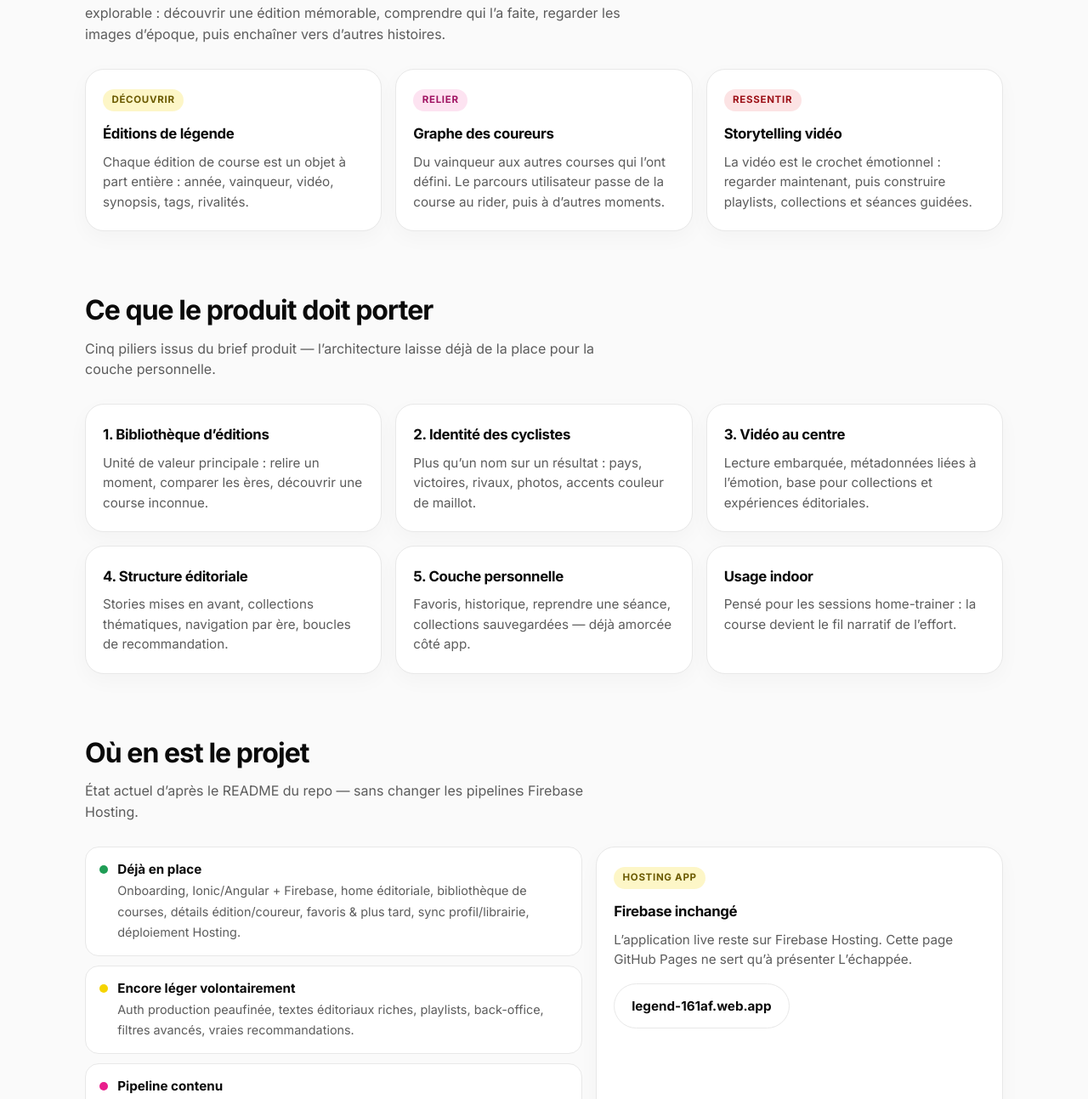
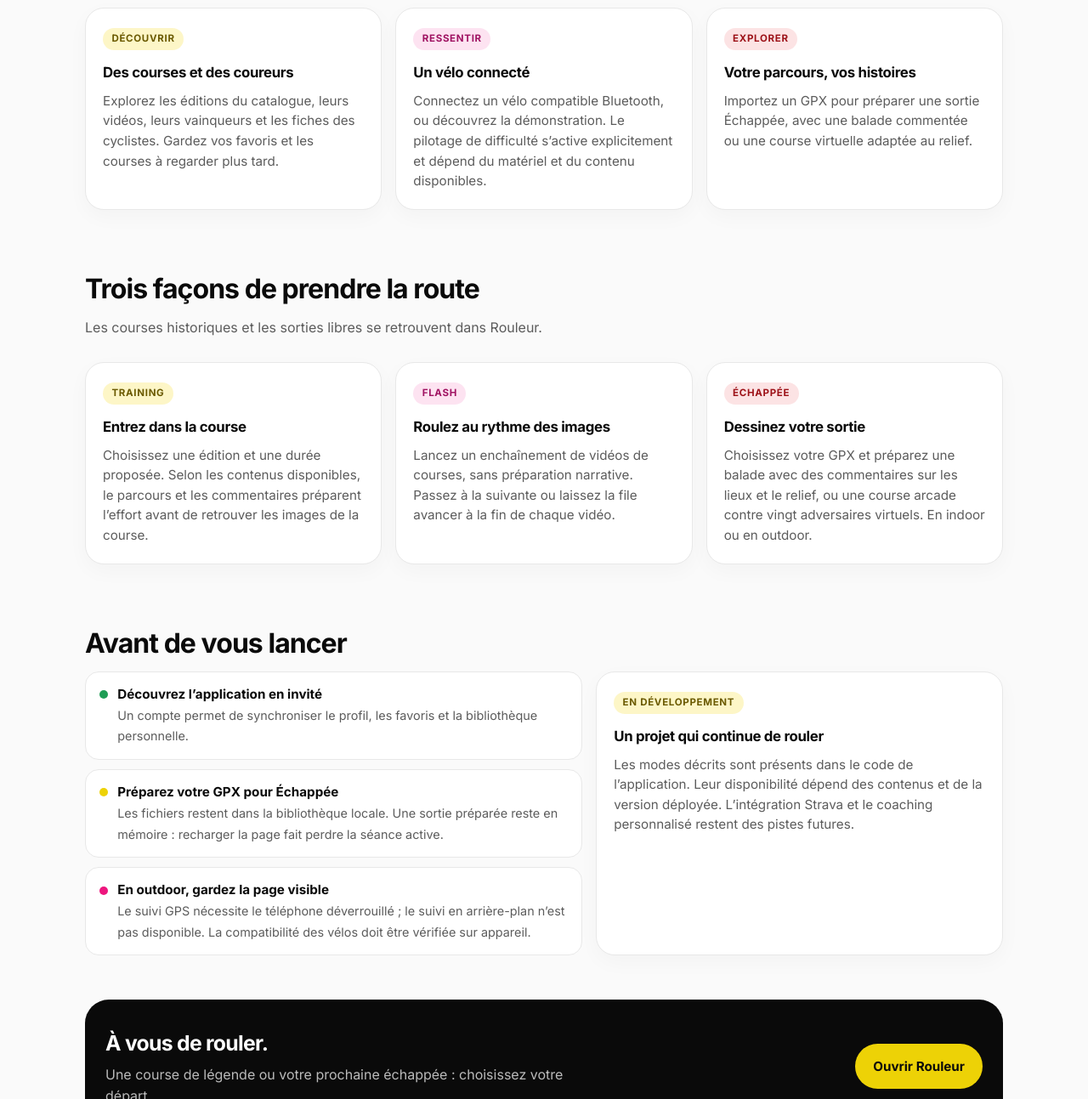
Before and after one commit to bevrard/echappee-site, a plain HTML site: page index.html in a window 1280 px wide. Shown: the part 768-2061 px from the top of the page at 85% size. Drawn offline with Linux system fonts and the light colour scheme.

Commit message:
feat(branding): present Rouleur and current riding modes

```diff
--- a/index.html
+++ b/index.html
@@ -3,10 +3,11 @@
 <head>
   <meta charset="utf-8" />
   <meta name="viewport" content="width=device-width, initial-scale=1" />
-  <title>L’échappée — Entraînement vélo</title>
-  <meta name="description" content="L’échappée transforme les grandes éditions de courses cyclistes en séances d’entraînement immersives : vidéos, coureurs, histoires." />
+  <title>Rouleur — Ride like a legend</title>
+  <meta name="description" content="Rouleur : revivez les grandes courses en Training ou Flash, et explorez vos parcours GPX avec Échappée." />
   <meta name="theme-color" content="#0a0a0a" />
-  <link rel="icon" href="assets/lechappee-logo.png" />
+  <link rel="icon" type="image/png" href="assets/favicon.png" />
+  <link rel="apple-touch-icon" href="assets/apple-touch-icon.png" />
   <link rel="preconnect" href="https://fonts.googleapis.com" />
   <link rel="preconnect" href="https://fonts.gstatic.com" crossorigin />
   <link href="https://fonts.googleapis.com/css2?family=Inter:wght@400;500;600;700;800&display=swap" rel="stylesheet" />
@@ -16,9 +17,9 @@
       --paper: #fafafa;
       --muted: #5c5c5c;
       --line: #e8e8e8;
-      --yellow: #f5d400;
-      --pink: #e91e8c;
-      --red: #e31c23;
+      --yellow: #edd206;
+      --pink: #ed167e;
+      --red: #ed262e;
       --card: #ffffff;
       --shadow: 0 18px 50px rgba(10, 10, 10, 0.08);
       --radius: 22px;
@@ -38,6 +39,8 @@
     }
 
     a { color: inherit; }
+    a:focus-visible { outline: 3px solid var(--pink); outline-offset: 4px; }
+    @media (prefers-reduced-motion: reduce) { html { scroll-behavior: auto; } .btn { transition: none; } }
 
     .wrap {
       width: min(1080px, calc(100% - 2.5rem));
@@ -329,7 +332,8 @@
 
     @media (max-width: 860px) {
       .hero, .grid, .status { grid-template-columns: 1fr; }
-      nav { display: none; }
+      header { flex-wrap: wrap; }
+      nav { gap: .7rem; font-size: .85rem; }
       .hero { padding-top: 1.5rem; }
     }
   </style>
@@ -338,25 +342,25 @@
   <div class="wrap">
     <header>
       <a class="brand" href="./">
-        <img src="assets/lechappee-logo.png" alt="Logo L’échappée" />
-        <span>L’échappée</span>
+        <img src="assets/rouleur-logo.png" alt="" />
+        <span>Rouleur</span>
       </a>
       <nav>
         <a href="#vision">Vision</a>
-        <a href="#pilliers">Piliers</a>
-        <a href="#statut">Statut</a>
+        <a href="#experiences">Expériences</a>
+        <a href="#demarrer">Commencer</a>
         <a href="https://legend-161af.web.app" target="_blank" rel="noopener">Ouvrir l’app</a>
       </nav>
     </header>
 
     <section class="hero">
       <div>
-        <p class="eyebrow">Entraînement vélo</p>
+        <p class="eyebrow">Rouleur · Ride like a legend</p>
         <h1>Les grandes courses, <em>relancées</em> en séance.</h1>
         <p class="lede">
-          L’échappée (projet <strong>Legend</strong>) transforme les éditions iconiques du cyclisme
-          en bibliothèque vivante : vidéos, coureurs, contexte historique — pour s’entraîner
-          indoor en s’immergeant dans la course, pas seulement en suivant un entraînement générique.
+          Revivez les grandes courses du cyclisme sur votre vélo indoor, enchaînez les vidéos
+          en Flash ou partez sur votre propre parcours GPX avec Échappée.
+          Une application, plusieurs façons de rouler.
         </p>
         <div class="actions">
           <a class="btn btn-primary" href="https://legend-161af.web.app" target="_blank" rel="noopener">Essayer l’app</a>
@@ -364,114 +368,45 @@
         </div>
       </div>
       <aside class="hero-card">
-        <img src="assets/lechappee-logo.png" alt="L’échappée — logo montagne et cycliste" />
-        <p>Une identité visuelle déjà en place. Cette page décrit le produit sans toucher au déploiement Firebase de l’app.</p>
+        <img src="assets/rouleur-logo.png" alt="Rouleur — Ride like a legend, montagne et cycliste" />
+        <p>Les grandes courses. Vos propres échappées.</p>
       </aside>
     </section>
 
+    <main>
     <section id="vision">
-      <h2 class="section-title">Pourquoi L’échappée</h2>
-      <p class="section-sub">
-        L’objectif n’est pas une simple liste de résultats. C’est une archive éditoriale
-        explorable : découvrir une édition mémorable, comprendre qui l’a faite, regarder
-        les images d’époque, puis enchaîner vers d’autres histoires.
-      </p>
+      <h2 class="section-title">La passion du vélo comme fil conducteur</h2>
+      <p class="section-sub">Rouleur relie les images des grandes courses à votre effort, et les lieux de vos parcours à leurs histoires. Choisissez votre expérience depuis l’application.</p>
       <div class="grid">
-        <article class="card">
-          <span class="pill">Découvrir</span>
-          <h3>Éditions de légende</h3>
-          <p>Chaque édition de course est un objet à part entière : année, vainqueur, vidéo, synopsis, tags, rivalités.</p>
-        </article>
-        <article class="card">
-          <span class="pill pink">Relier</span>
-          <h3>Graphe des coureurs</h3>
-          <p>Du vainqueur aux autres courses qui l’ont défini. Le parcours utilisateur passe de la course au rider, puis à d’autres moments.</p>
-        </article>
-        <article class="card">
-          <span class="pill red">Ressentir</span>
-          <h3>Storytelling vidéo</h3>
-          <p>La vidéo est le crochet émotionnel : regarder maintenant, puis construire playlists, collections et séances guidées.</p>
-        </article>
+        <article class="card"><span class="pill">Découvrir</span><h3>Des courses et des coureurs</h3><p>Explorez les éditions du catalogue, leurs vidéos, leurs vainqueurs et les fiches des cyclistes. Gardez vos favoris et les courses à regarder plus tard.</p></article>
+        <article class="card"><span class="pill pink">Ressentir</span><h3>Un vélo connecté</h3><p>Connectez un vélo compatible Bluetooth, ou découvrez la démonstration. Le pilotage de difficulté s’active explicitement et dépend du matériel et du contenu disponibles.</p></article>
+        <article class="card"><span class="pill red">Explorer</span><h3>Votre parcours, vos histoires</h3><p>Importez un GPX pour préparer une sortie Échappée, avec une balade commentée ou une course virtuelle adaptée au relief.</p></article>
       </div>
     </section>
-
-    <section id="pilliers">
-      <h2 class="section-title">Ce que le produit doit porter</h2>
-      <p class="section-sub">Cinq piliers issus du brief produit — l’architecture laisse déjà de la place pour la couche personnelle.</p>
+    <section id="experiences">
+      <h2 class="section-title">Trois façons de prendre la route</h2>
+      <p class="section-sub">Les courses historiques et les sorties libres se retrouvent dans Rouleur.</p>
       <div class="grid">
-        <article class="card">
-          <h3>1. Bibliothèque d’éditions</h3>
-          <p>Unité de valeur principale : relire un moment, comparer les ères, découvrir une course inconnue.</p>
-        </article>
-        <article class="card">
-          <h3>2. Identité des cyclistes</h3>
-          <p>Plus qu’un nom sur un résultat : pays, victoires, rivaux, photos, accents couleur de maillot.</p>
-        </article>
-        <article class="card">
-          <h3>3. Vidéo au centre</h3>
-          <p>Lecture embarquée, métadonnées liées à l’émotion, base pour collections et expériences éditoriales.</p>
-        </article>
-        <article class="card">
-          <h3>4. Structure éditoriale</h3>
-          <p>Stories mises en avant, collections thématiques, navigation par ère, boucles de recommandation.</p>
-        </article>
-        <article class="card">
-          <h3>5. Couche personnelle</h3>
-          <p>Favoris, historique, reprendre une séance, collections sauvegardées — déjà amorcée côté app.</p>
-        </article>
-        <article class="card">
-          <h3>Usage indoor</h3>
-          <p>Pensé pour les sessions home-trainer : la course devient le fil narratif de l’effort.</p>
-        </article>
+        <article class="card"><span class="pill">Training</span><h3>Entrez dans la course</h3><p>Choisissez une édition et une durée proposée. Selon les contenus disponibles, le parcours et les commentaires préparent l’effort avant de retrouver les images de la course.</p></article>
+        <article class="card"><span class="pill pink">Flash</span><h3>Roulez au rythme des images</h3><p>Lancez un enchaînement de vidéos de courses, sans préparation narrative. Passez à la suivante ou laissez la file avancer à la fin de chaque vidéo.</p></article>
+        <article class="card"><span class="pill red">Échappée</span><h3>Dessinez votre sortie</h3><p>Choisissez votre GPX et préparez une balade avec des commentaires sur les lieux et le relief, ou une course arcade contre vingt adversaires virtuels. En indoor ou en outdoor.</p></article>
       </div>
     </section>
-
-    <section id="statut">
-      <h2 class="section-title">Où en est le projet</h2>
-      <p class="section-sub">État actuel d’après le README du repo — sans changer les pipelines Firebase Hosting.</p>
+    <section id="demarrer">
+      <h2 class="section-title">Avant de vous lancer</h2>
       <div class="status">
         <ul class="status-list">
-          <li>
-            <span class="dot ok"></span>
-            <div>
-              <strong>Déjà en place</strong>
-              <span>Onboarding, Ionic/Angular + Firebase, home éditoriale, bibliothèque de courses, détails édition/coureur, favoris &amp; plus tard, sync profil/librairie, déploiement Hosting.</span>
-            </div>
-          </li>
-          <li>
-            <span class="dot next"></span>
-            <div>
-              <strong>Encore léger volontairement</strong>
-              <span>Auth production peaufinée, textes éditoriaux riches, playlists, back-office, filtres avancés, vraies recommandations.</span>
-            </div>
-          </li>
-          <li>
-            <span class="dot"></span>
-            <div>
-              <strong>Pipeline contenu</strong>
-              <span>Collecte d’éditions via Actions + Firestore ; la page produit reste séparée de l’app déployée.</span>
-            </div>
-          </li>
+          <li><span class="dot ok" aria-hidden="true"></span><div><strong>Découvrez l’application en invité</strong><span>Un compte permet de synchroniser le profil, les favoris et la bibliothèque personnelle.</span></div></li>
+          <li><span class="dot next" aria-hidden="true"></span><div><strong>Préparez votre GPX pour Échappée</strong><span>Les fichiers restent dans la bibliothèque locale. Une sortie préparée reste en mémoire : recharger la page fait perdre la séance active.</span></div></li>
+          <li><span class="dot" aria-hidden="true"></span><div><strong>En outdoor, gardez la page visible</strong><span>Le suivi GPS nécessite le téléphone déverrouillé ; le suivi en arrière-plan n’est pas disponible. La compatibilité des vélos doit être vérifiée sur appareil.</span></div></li>
         </ul>
-        <aside class="card">
-          <span class="pill">Hosting app</span>
-          <h3>Firebase inchangé</h3>
-          <p style="margin-bottom:1rem">L’application live reste sur Firebase Hosting. Cette page GitHub Pages ne sert qu’à présenter L’échappée.</p>
-          <a class="btn btn-secondary" href="https://legend-161af.web.app" target="_blank" rel="noopener">legend-161af.web.app</a>
-        </aside>
+        <aside class="card"><span class="pill">En développement</span><h3>Un projet qui continue de rouler</h3><p>Les modes décrits sont présents dans le code de l’application. Leur disponibilité dépend des contenus et de la version déployée. L’intégration Strava et le coaching personnalisé restent des pistes futures.</p></aside>
       </div>
     </section>
-
-    <section class="cta">
-      <div>
-        <h2>Premier mini site — prêt à itérer</h2>
-        <p>Base de présentation publique pour L’échappée. On pourra ensuite ajouter captures d’écran, roadmap datée, ou une page “comment ça marche”.</p>
-      </div>
-      <a class="btn btn-primary" href="https://github.com/bevrard/legend" target="_blank" rel="noopener">Suivre sur GitHub</a>
-    </section>
-
+    <section class="cta"><div><h2>À vous de rouler.</h2><p>Une course de légende ou votre prochaine échappée : choisissez votre départ.</p></div><a class="btn btn-primary" href="https://legend-161af.web.app" target="_blank" rel="noopener">Ouvrir Rouleur</a></section>
+    </main>
     <footer>
-      <div>© L’échappée · projet Legend</div>
+      <div>Rouleur · Ride like a legend</div>
       <div>
         <a href="https://github.com/bevrard/legend">GitHub</a>
         ·
```
Also changed, not shown: assets/apple-touch-icon.png (added), assets/favicon.png (added), assets/rouleur-logo.png (added), 1 other file.
